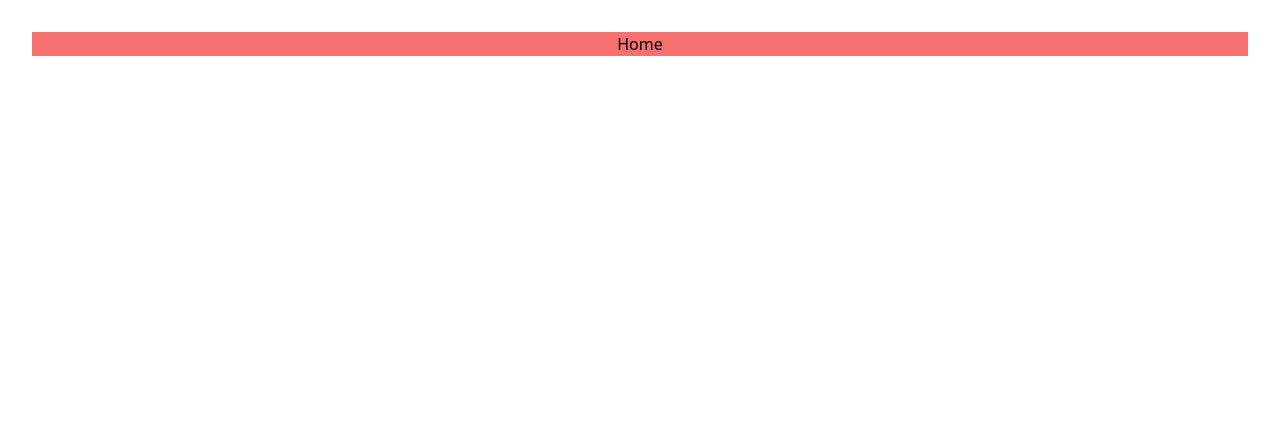
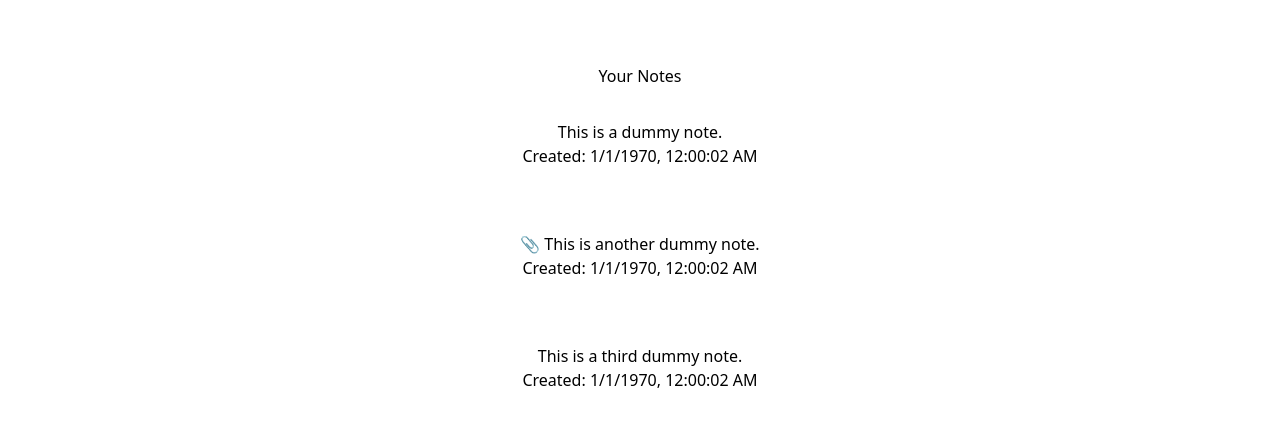
Before and after one commit to Tibex88/aws_localstack_app, a React (Vite) app in the folder packages/frontend/: page / in a window 1280 px wide. Shown: the top 426 px of the page. Built offline with nearby package versions, Linux system fonts and the light colour scheme.

Commit message:
add: dummy node list

```diff
--- a/packages/frontend/package.json
+++ b/packages/frontend/package.json
@@ -11,6 +11,7 @@
   },
   "dependencies": {
     "react": "^18.3.1",
+    "react-bootstrap": "^2.10.5",
     "react-dom": "^18.3.1",
     "react-router-dom": "^6.27.0"
   },
--- a/packages/frontend/src/App.tsx
+++ b/packages/frontend/src/App.tsx
@@ -1,19 +1,22 @@
-import { useState } from 'react'
+import { Suspense, useState } from 'react'
 import reactLogo from './assets/react.svg'
 import viteLogo from '/vite.svg'
 import './App.css'
 import { Routes, Route } from 'react-router-dom'
 
+// pages
+import { Home } from './pages/home'
+
 function App() {
 
   return (
-    <div className="bg-red-400">
+    <Suspense fallback={<div>Loading...</div>}>
     <Routes>
-      <Route path="/" element={<h1>Home</h1>}/>
+      <Route path="/" element={<Home />}/>
       <Route path="/about" element={<h1>About</h1>}/>
       <Route path="*" element={<h1>Page not found</h1>}/>
     </Routes>
-    </div>
+    </Suspense>
   )
 }
 
--- /dev/null
+++ b/packages/frontend/src/components/Container.tsx
@@ -0,0 +1,14 @@
+import React from "react";
+import { Card } from "react-bootstrap";
+
+const Container = (props: {
+  header: React.ReactNode;
+  children: React.ReactNode;
+}) => (
+  <Card>
+    <Card.Header>{props.header}</Card.Header>
+    <Card.Body>{props.children}</Card.Body>
+  </Card>
+);
+
+export { Container };
--- /dev/null
+++ b/packages/frontend/src/components/LoadingSpinner.tsx
@@ -0,0 +1,12 @@
+import { Spinner } from "react-bootstrap";
+
+const LoadingSpinner = () => {
+    return (
+        <Spinner animation="border" role="status">
+        <span className="sr-only">Loading...</span>
+      </Spinner>
+    )
+}
+
+
+export {LoadingSpinner}
--- /dev/null
+++ b/packages/frontend/src/components/index.js
@@ -0,0 +1,2 @@
+export * from "./LoadingSpinner";
+export * from "./Container"
--- /dev/null
+++ b/packages/frontend/src/pages/home.tsx
@@ -0,0 +1,60 @@
+import { Card } from "react-bootstrap";
+import { LoadingSpinner,Container } from "../components";
+
+interface Note {
+    noteId: string;
+    createdAt: string;
+    content: string;
+    attachment: boolean;
+  }
+
+const dummyNotes: Note[] = [
+    {
+        noteId: "1",
+        createdAt: "2023-01-01T12:00:00.000Z",
+        content: "This is a dummy note.",
+        attachment: false,
+    },
+    {
+        noteId: "2",
+        createdAt: "2023-01-02T12:00:00.000Z",
+        content: "This is another dummy note.",
+        attachment: true,
+    },
+    {
+        noteId: "3",
+        createdAt: "2023-01-03T12:00:00.000Z",
+        content: "This is a third dummy note.",
+        attachment: false,
+    },
+];
+
+const renderNotes = (notes: Note[]) =>
+    notes.map((note) => (
+      <a key={note.noteId} href={`/notes/${note.noteId}`}>
+        <Card>
+          <Card.Body>
+            <Card.Title>
+              {note.attachment && (
+                <span role="img" aria-label="attachment" className="mr-1">
+                  📎
+                </span>
+              )}
+              {note.content}
+            </Card.Title>
+            <Card.Subtitle className="text-muted">
+              Created: {new Date(parseInt(note.createdAt)).toLocaleString()}
+            </Card.Subtitle>
+          </Card.Body>
+        </Card>
+      </a>
+    ));
+
+
+export const Home = () => {
+    return (
+        <Container header={<div>Your Notes</div>}>
+        <div>{renderNotes(dummyNotes)}</div>
+        </Container>
+    );
+}
```
Also changed, not shown: packages/frontend/src/components/index.ts (deleted), 1 other file (tests, documents, lock files or other folders).
